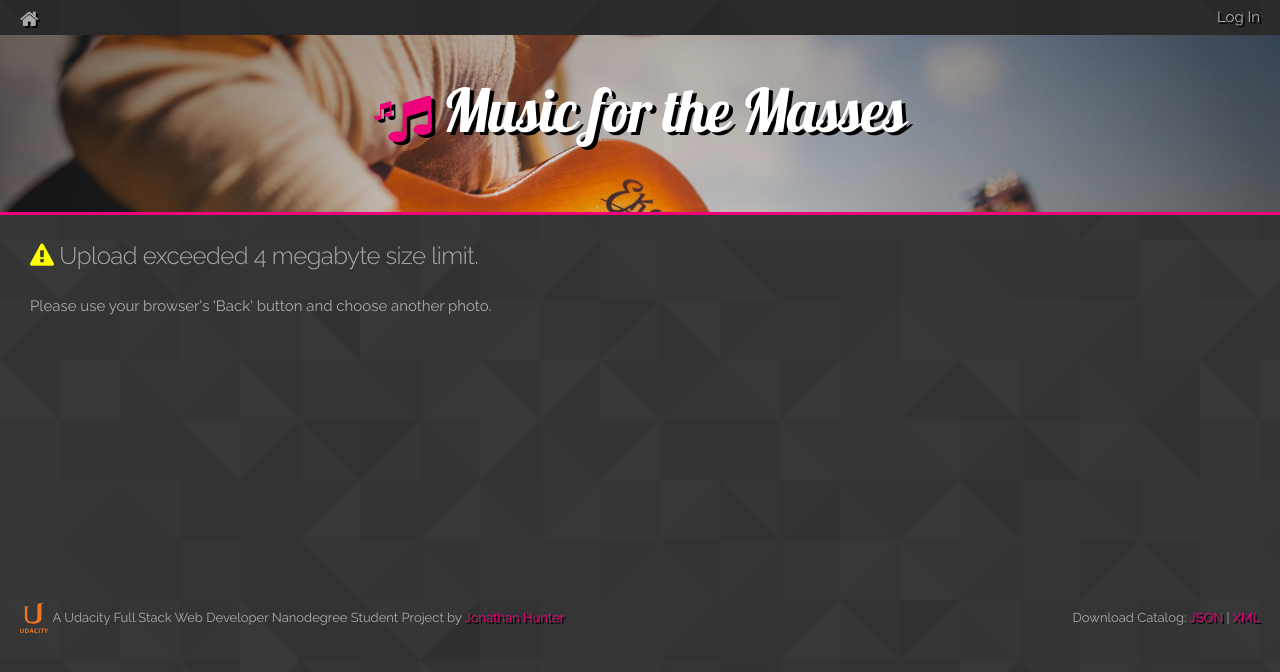
After one commit to ppjk1/catalog-app, a Flask app: template templates/413.html in a window 1280 px wide. The commit adds this page. Shown: the top 672 px of the page. Run offline with Flask 2, Linux system fonts and the light colour scheme; the template is opened without the code that fills it, so the values that code supplies are empty; some libraries are stand-ins or nearby versions.

Commit message:
Update 413 error handling

```diff
--- a/application.py
+++ b/application.py
@@ -398,9 +398,11 @@ def newItem(category_id):
             newItem.picture = filename
 
         dbsession.add(newItem)
+        dbsession.flush()
         dbsession.commit()
         flash('Item successfully created.')
-        return redirect(url_for('showCategory', category_id=category_id))
+        return redirect(
+            url_for('showItem', category_id=category_id, item_id=newItem.id))
     else:
         categories = dbsession.query(Category).all()
         return render_template('item-new.html', categories=categories)
@@ -457,7 +459,7 @@ def editItem(item_id):
         dbsession.commit()
         flash('Item succesfully updated.')
         return redirect(
-            url_for('showCategory', category_id=category.id))
+            url_for('showItem', category_id=category.id, item_id=item.id))
     else:
         return render_template('item-edit.html', category=category,
                                categories=categories, item=item)
@@ -551,6 +553,18 @@ def indexXML():
     return response
 
 
+@app.errorhandler(413)
+def upload_size_error(e):
+    """Catches 413 error from filesize limit enforced on photo uploads.
+
+    Args:
+        e: Error object
+    Returns:
+        413.html
+    """
+    return render_template('413.html'), 413
+
+
 if __name__ == "__main__":
     app.secret_key = '\x7f\x99\xe9\x91XjH?\x10\xe71\xa9My\x8d\xdb\xa2\xa8q0\xef\xda\x07\x8f'  # noqa
     app.debug = True
--- /dev/null
+++ b/templates/413.html
@@ -0,0 +1,9 @@
+{% extends "main.html" %}
+{% block content %}
+
+<div class="container" style="margin-top:1%; height:320px;">
+    <h5><i class="fa fa-exclamation-triangle" style="color:yellow"></i> Upload exceeded 4 megabyte size limit.</h5>
+    <p>Please use your browser's 'Back' button and choose another photo.</p>
+</div>
+
+{% endblock %}
--- a/templates/item-edit.html
+++ b/templates/item-edit.html
@@ -28,9 +28,9 @@
         <label>Current Picture:</label>
         <img src="{{ url_for('static', filename='images/%s' % item.picture) }}">
 
-        <label for="picture">Choose a Different Picture:</label>
+        <label for="picture">Choose a Different Picture (upload limit 4 MB):</label>
         {% else %}
-        <label for="picture">Choose a Picture:</label>
+        <label for="picture">Choose a Picture (upload limit 4 MB):</label>
         {% endif %}
         <input type="file" name="picture">
 
--- a/templates/item-new.html
+++ b/templates/item-new.html
@@ -20,7 +20,7 @@
         <label for="description">Description:</label>
         <textarea name="description" placeholder="Item description" required></textarea>
 
-        <label for="picture">Picture:</label>
+        <label for="picture">Picture (upload limit 4 MB):</label>
         <input type="file" name="picture">
 
         <input type="hidden" name="_csrf_token" value="{{ csrf_token() }}">
```
